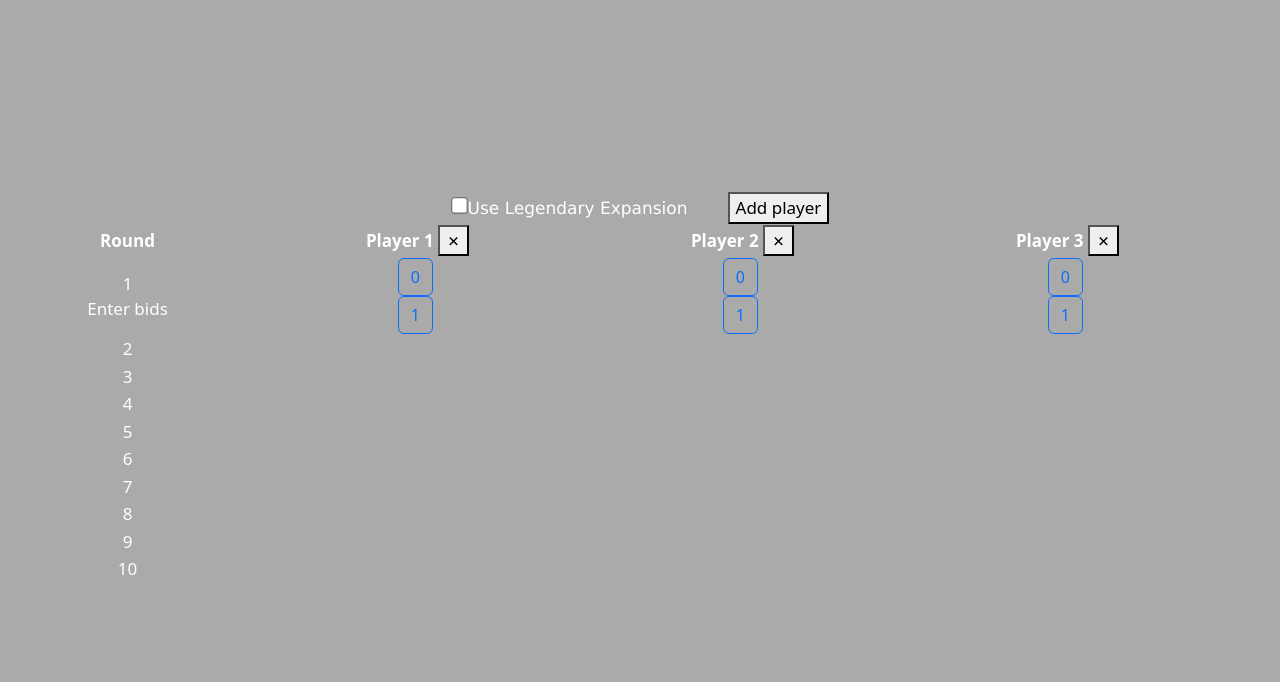
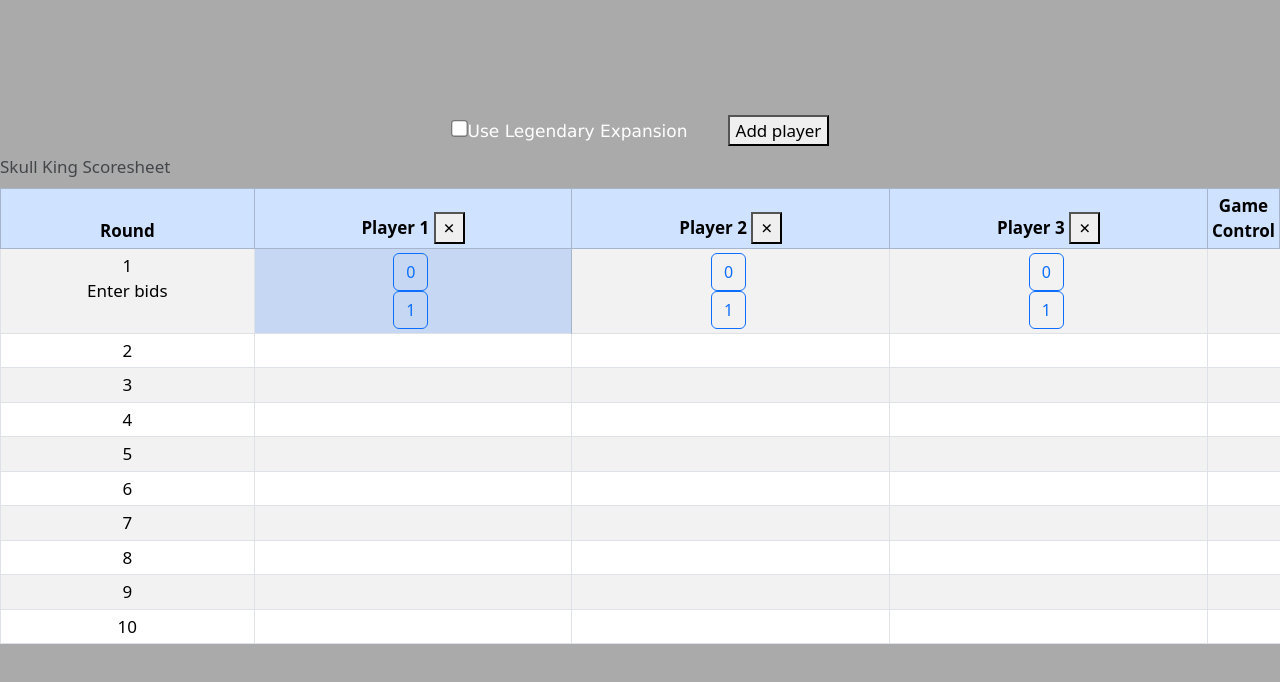
Before and after one commit to jkcox/SkullKingScorer, a React (Create React App) app: page / in a window 1280 px wide. Shown: the top 682 px of the page. Built offline with nearby package versions, Linux system fonts and the light colour scheme.

Commit message:
add bootstrap classes, remove GA

```diff
--- a/src/Round.tsx
+++ b/src/Round.tsx
@@ -2,7 +2,7 @@
 import PlayerRound from './PlayerRound';
 import RoundModes from './RoundModes';
 import NumberDictionary from './NumberDictionary';
-import ReactGA from 'react-ga';
+//import ReactGA from 'react-ga';
 //import './Round.css';
 
 interface RoundProps {
@@ -16,7 +16,7 @@
   legendaryExpansionInPlay: boolean;
 }
 
-ReactGA.initialize('UA-166808776-1');
+//ReactGA.initialize('UA-166808776-1');
 
 const Round: FunctionComponent<RoundProps> = ( {cardCount, players, prevRoundScores,
   currentRound, roundCompleteAction, winningPlayers, startingPlayer, legendaryExpansionInPlay } ) => {
@@ -30,11 +30,11 @@
   let startRound = () => {
     setRoundMode(RoundModes.Playing);
     if (currentRound === 1) {
-      ReactGA.event({
-        'action': 'game_started',
-        'category': 'game_activity',
-        'label': 'Players: ' + players,
-      });
+      // ReactGA.event({
+      //   'action': 'game_started',
+      //   'category': 'game_activity',
+      //   'label': 'Players: ' + players,
+      // });
     }
   }
 
@@ -95,7 +95,7 @@
        <td style={{width: 50, border: 'none'}}>
         { roundMode === RoundModes.Bidding && bidsComplete &&
         <>
-        <button onClick={ () => {startRound()}}>Start Round</button>
+        <button type="button" className="btn btn-success" onClick={ () => {startRound()}}>Start Round</button>
         <div style={{width: 100}}>
         { totalTricksBid === cardCount ? 'Bids at par' :
           (totalTricksBid < cardCount ? 'Bids ' + (cardCount - totalTricksBid) + ' under'
@@ -105,11 +105,11 @@
         </>
         }
         { roundMode === RoundModes.Playing && tricksPlayedCount < cardCount && !krakenPlayed && legendaryExpansionInPlay &&
-          <button onClick={() => { recordKrakenPlayed()}}>Kraken Played</button>
+          <button type="button" className="btn btn-danger" onClick={() => { recordKrakenPlayed()}}>Kraken Played</button>
         }
 
         { roundMode === RoundModes.Playing && tricksPlayedCount === cardCount &&
-          <button onClick={() => { roundComplete()}}>Round done</button>
+          <button type="button" className="btn btn-warning" onClick={() => { roundComplete()}}>Round done</button>
         }
        </td>
     </tr>
--- a/src/Sheet.tsx
+++ b/src/Sheet.tsx
@@ -2,7 +2,7 @@
 import Round from './Round';
 import './Sheet.css';
 import NumberDictionary from './NumberDictionary';
-import ReactGA from 'react-ga';
+//import ReactGA from 'react-ga';
 
 interface SheetProps {
   players: string[];
@@ -11,7 +11,7 @@
   legendaryExpansionInPlay: boolean;
 }
 
-ReactGA.initialize('UA-166808776-1');
+//ReactGA.initialize('UA-166808776-1');
 
 const Sheet: FunctionComponent<SheetProps> = ({players, deletePlayerAction, startGameAction, legendaryExpansionInPlay}) => {
   let [currentRound, setCurrentRound] = useState(1);
@@ -25,11 +25,11 @@
     scores[currentRound] = roundScores;
     setScores(scores);
     if (currentRound === 10) {
-      ReactGA.event({
-        'action': 'game_completed',
-        'category': 'game_activity',
-        'label': 'Winners: ' + winningPlayers + ' Scores: ' + scores[currentRound],
-      });
+      // ReactGA.event({
+      //   'action': 'game_completed',
+      //   'category': 'game_activity',
+      //   'label': 'Winners: ' + winningPlayers + ' Scores: ' + scores[currentRound],
+      // });
     } else {
       setCurrentRound(currentRound+1);
     }
@@ -65,17 +65,20 @@
 
   return (
     <>
-    <table>
+    <table className="table table-striped table-bordered table-sm caption-top ">
+      <caption>Skull King Scoresheet</caption>
       <thead>
-        <tr>
-        <th>Round</th>
+        <tr className="table-primary">
+        <th scope="col">Round</th>
         {
           players.map(p =>
-          <th key={p} title={currentRound === 1 ?'Click here to make this the starting player':''} onClick={() => selectStartingPlayer(p)}>{p}&nbsp;
+          <th scope="col" key={p} title={currentRound === 1 ?'Click here to make this the starting player':''} onClick={() => selectStartingPlayer(p)}>{p}&nbsp;
           { currentRound === 1 && <button onClick={() => {deletePlayerAction(p)}}>&#10007;</button>}
           </th>)
         }
+        <th scope="col">Game Control</th>
         </tr>
+
       </thead>
       <tbody>
     { [1,2,3,4,5,6,7,8,9,10].map(n =>
```
